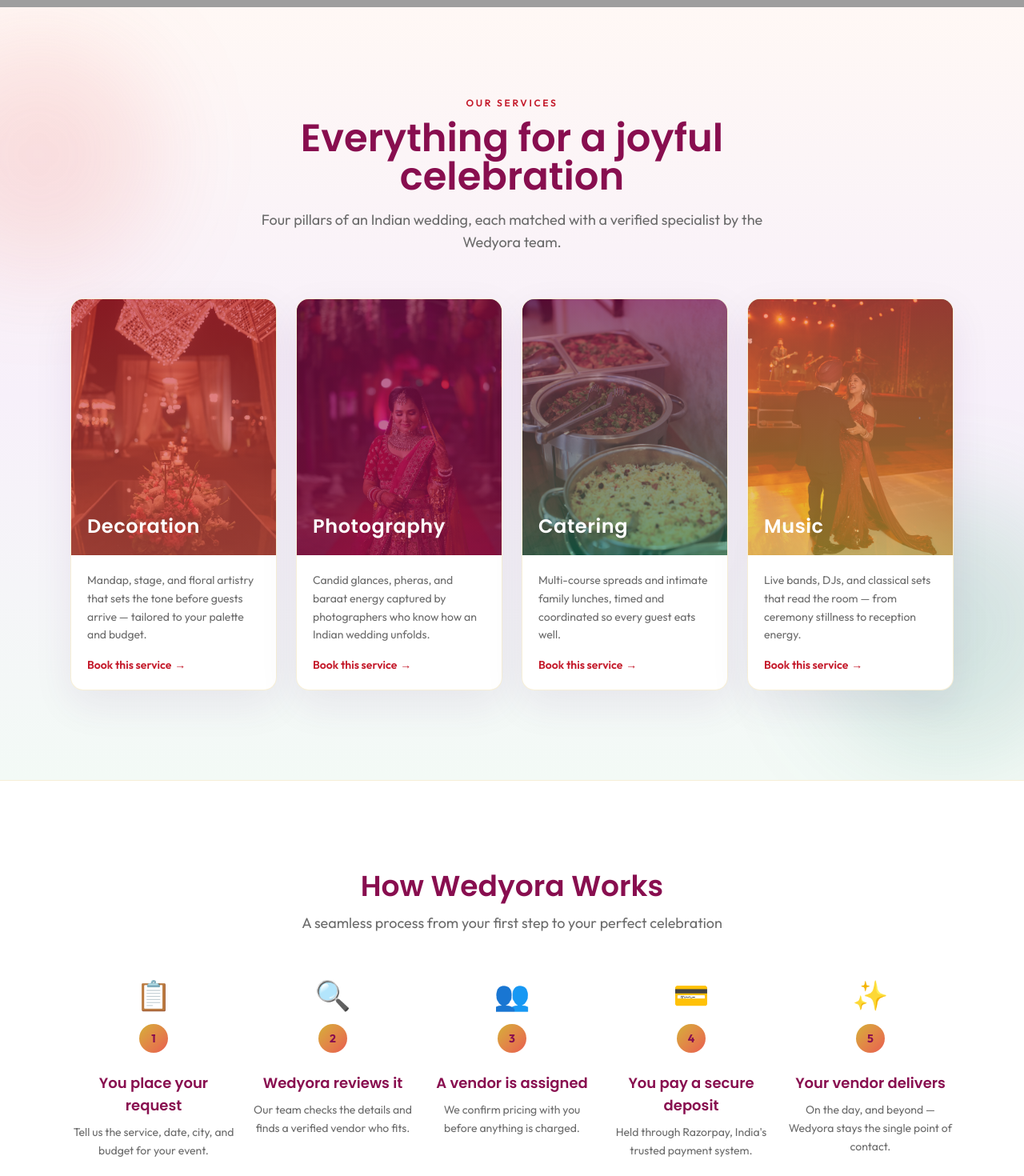
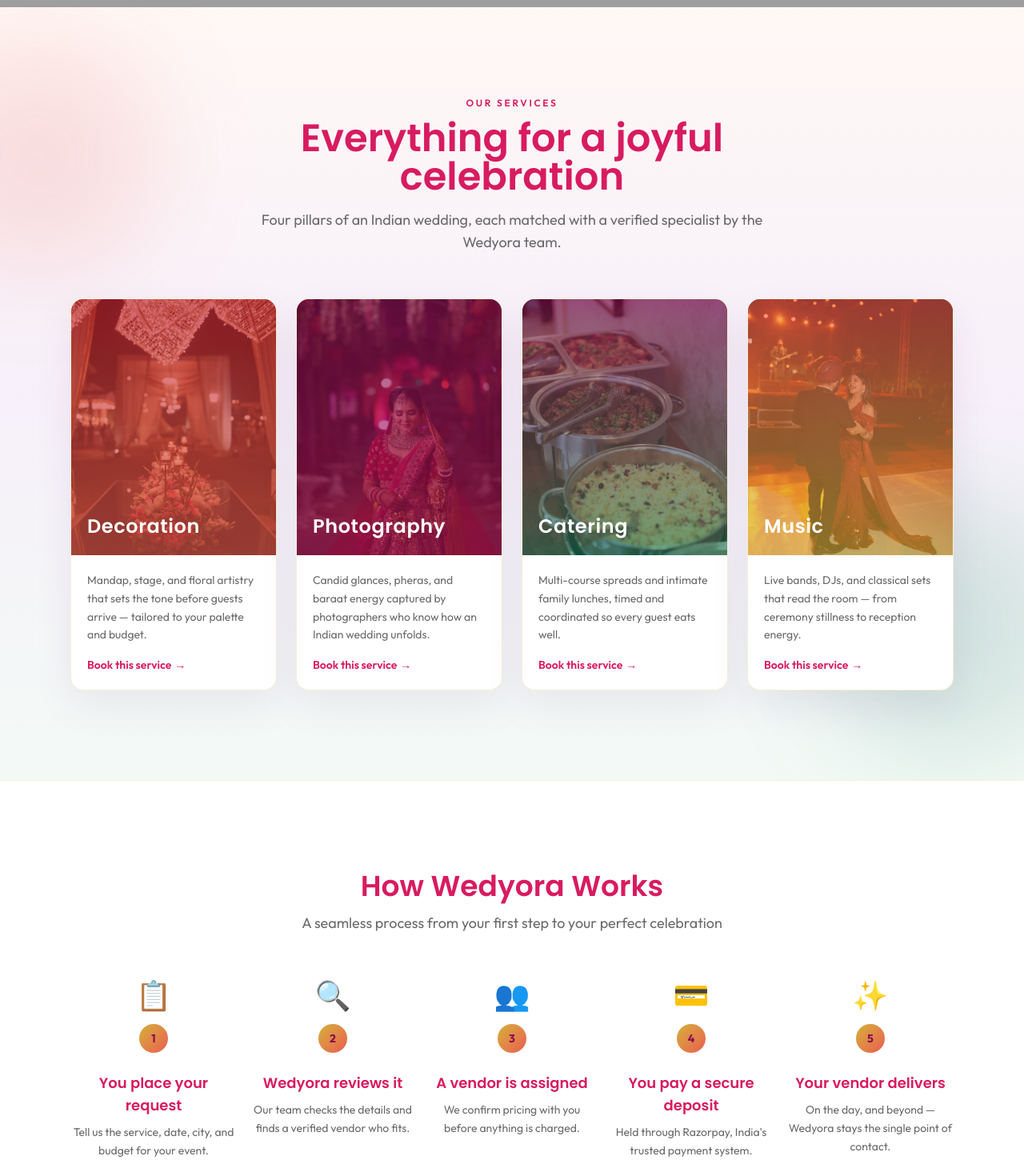
Before and after one commit to soniproductionsofficial/Wedyora-platform, a Next.js app: page / in a window 1280 px wide. Shown: the part 800-2270 px from the top of the page at 80% size. Built offline with nearby package versions, Linux system fonts and the light colour scheme; no server answers; grey boxes are pictures that could not be loaded.

Commit message:
Use brand pink for all homepage section headings
Switch Services, How It Works, and related accent text from deep
magenta/red to the shared brand-magenta pink.

Co-authored-by: soniproductionsofficial <soniproductionsofficial@users.noreply.github.com>

```diff
--- a/src/app/page.tsx
+++ b/src/app/page.tsx
@@ -276,10 +276,10 @@ export default function Home() {
 
         <div className="relative mx-auto max-w-6xl px-6">
           <div className="mx-auto mb-14 max-w-2xl text-center">
-            <p className="mb-3 text-xs font-semibold uppercase tracking-[0.22em] text-wedding-red">
+            <p className="mb-3 text-xs font-semibold uppercase tracking-[0.22em] text-brand-magenta">
               Our Services
             </p>
-            <h2 className="font-wedding-display text-3xl font-semibold text-wedding-deep md:text-5xl">
+            <h2 className="font-wedding-display text-3xl font-semibold text-brand-magenta md:text-5xl">
               Everything for a joyful celebration
             </h2>
             <p className="mt-4 text-brand-gray md:text-lg">
@@ -316,7 +316,7 @@ export default function Home() {
                   <p className="text-sm leading-relaxed text-brand-gray">
                     {service.description}
                   </p>
-                  <span className="mt-4 inline-flex items-center text-sm font-semibold text-wedding-red transition-colors duration-300 group-hover:text-wedding-purple">
+                  <span className="mt-4 inline-flex items-center text-sm font-semibold text-brand-magenta transition-colors duration-300 group-hover:text-brand-magenta-deep">
                     Book this service
                     <span className="ml-1 transition-transform duration-300 group-hover:translate-x-1">
                       →
@@ -336,7 +336,7 @@ export default function Home() {
       >
         <div className="mx-auto max-w-6xl px-6">
           <div className="mb-14 text-center">
-            <h2 className="font-wedding-display text-3xl font-semibold text-wedding-deep md:text-4xl">
+            <h2 className="font-wedding-display text-3xl font-semibold text-brand-magenta md:text-4xl">
               How Wedyora Works
             </h2>
             <p className="mx-auto mt-3 max-w-2xl text-brand-gray md:text-lg">
@@ -353,7 +353,7 @@ export default function Home() {
                 <span className="mb-3 inline-flex h-9 w-9 items-center justify-center rounded-full bg-gradient-to-br from-wedding-gold to-wedding-coral text-sm font-bold text-wedding-deep">
                   {i + 1}
                 </span>
-                <h3 className="mt-3 font-wedding-display text-lg font-semibold text-wedding-deep">
+                <h3 className="mt-3 font-wedding-display text-lg font-semibold text-brand-magenta">
                   {step.title}
                 </h3>
                 <p className="mt-2 text-xs leading-relaxed text-brand-gray md:text-sm">
```
